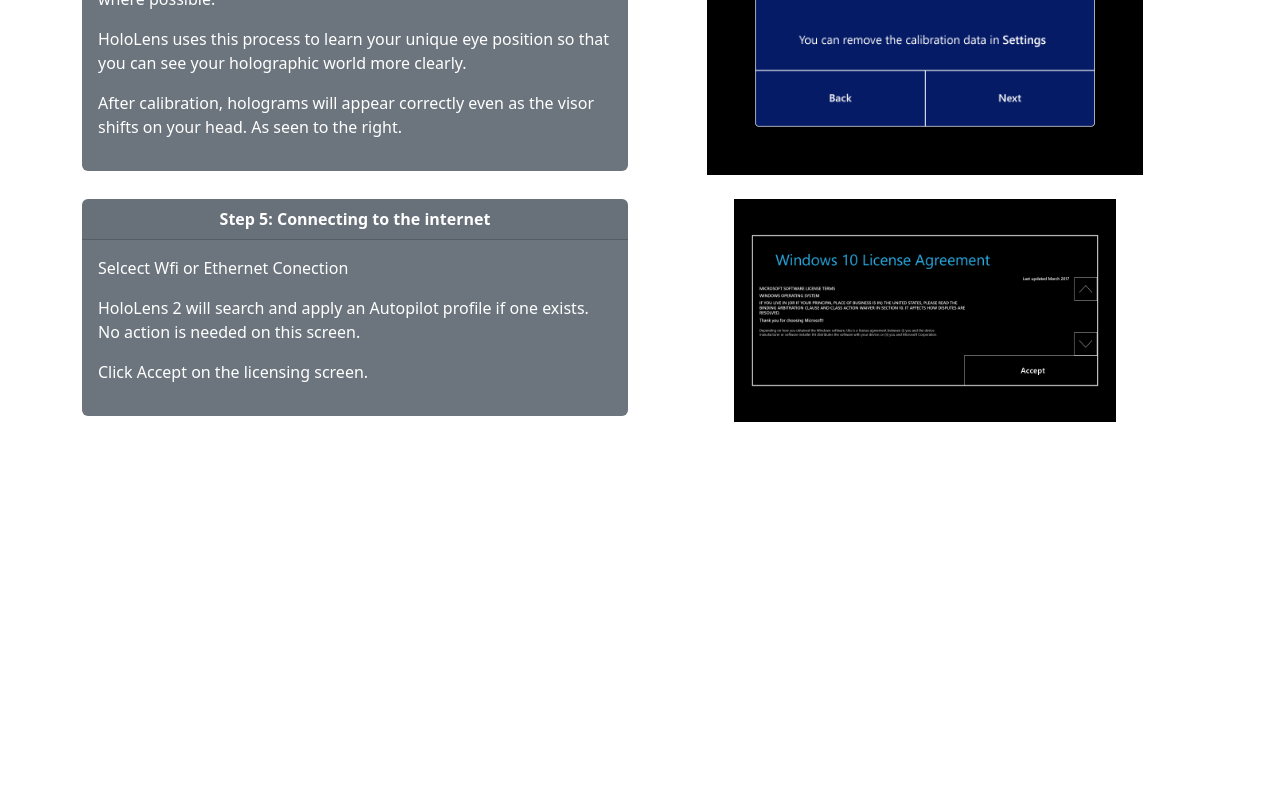
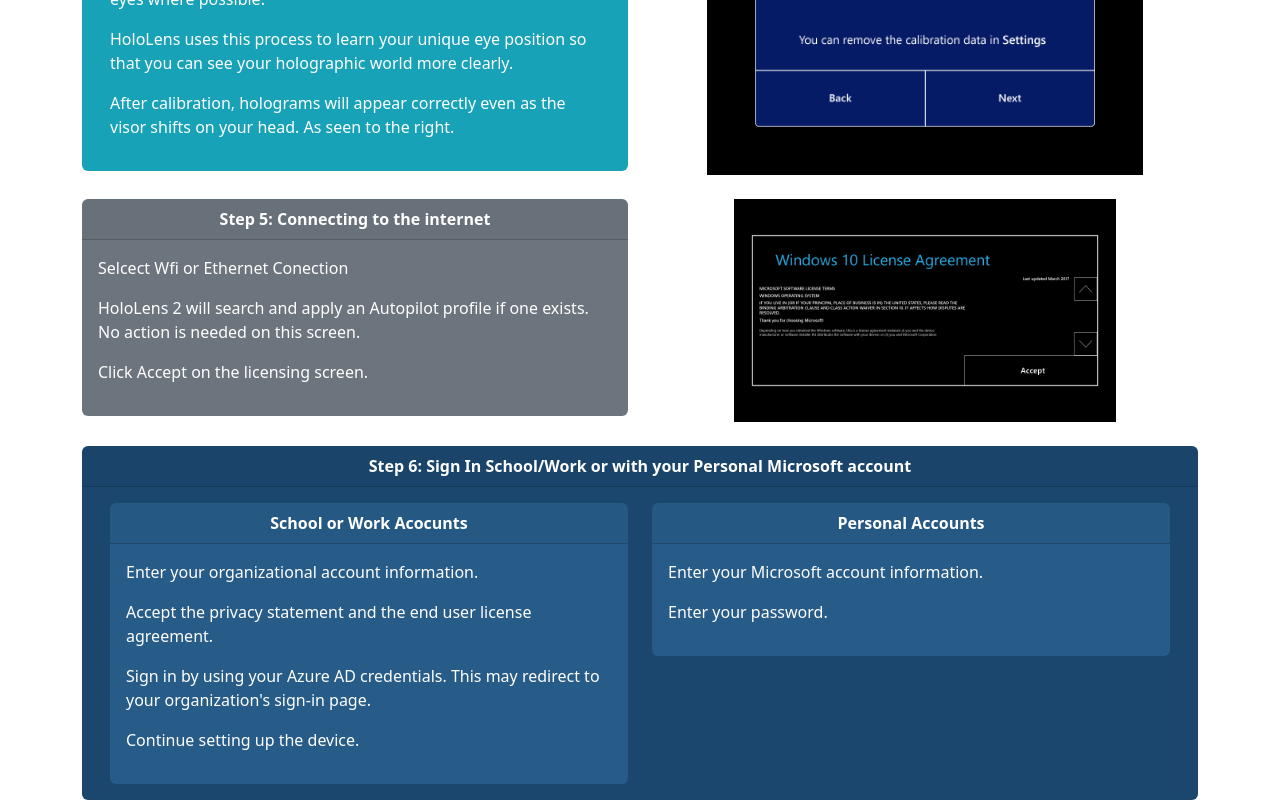
Before and after one commit to Avanade/opentechinternship, a React (Create React App) app in the folder riona/website-qr-code-project/set-up-headset/: page /step-by-step in a window 1280 px wide. Shown: the part 1554-2354 px from the top of the page. Before the commit the page ends 2000 px from the top, so only its background shows below. Built offline with nearby package versions, Linux system fonts and the light colour scheme.

Commit message:
Adidng somme css as well as sign in, instructions.
Signed-off-by: Riona John (c) <riona.john@avanade.com>

```diff
--- /dev/null
+++ b/riona/website-qr-code-project/set-up-headset/src/components/sign_in_personal.jsx
@@ -0,0 +1,27 @@
+import React from 'react';
+
+import '../css_componets/card_css.css';
+
+import { Card } from 'react-bootstrap';
+
+const SignInPersonal = () => {
+    return (
+        <Card className="signInPersonal">
+            {/*text colour rewrites react-boostrap - orginally white*/}
+            <Card.Header style={{ textAlign: "center", fontWeight: "bold" }}>
+                Personal Accounts
+            </Card.Header>
+            <Card.Body>
+                <Card.Text>
+                    <p>
+                        Enter your Microsoft account information.
+                    </p>
+                    <p>
+                        Enter your password.
+                    </p>
+                </Card.Text>
+            </Card.Body>
+        </Card>
+    )
+}
+export default SignInPersonal
--- /dev/null
+++ b/riona/website-qr-code-project/set-up-headset/src/components/sign_in_schwork.jsx
@@ -0,0 +1,34 @@
+import React from 'react';
+
+import '../css_componets/card_css.css';
+
+import { Card } from 'react-bootstrap';
+
+const SignInSchoolOrWork = () => {
+    return (
+        <Card className="signInSchWork">
+            {/*text colour rewrites react-boostrap - orginally white*/}
+            <Card.Header style={{ textAlign: "center", fontWeight: "bold" }}>
+                School or Work Acocunts
+            </Card.Header>
+            <Card.Body>
+                <Card.Text>
+                    <p>
+                        Enter your organizational account information.
+                    </p>
+                    <p>
+                        Accept the privacy statement and the end user license agreement.
+                    </p>
+                    <p>
+                        Sign in by using your Azure AD credentials.
+                        This may redirect to your organization's sign-in page.
+                    </p>
+                    <p>
+                        Continue setting up the device.
+                    </p>
+                </Card.Text>
+            </Card.Body>
+        </Card>
+    )
+}
+export default SignInSchoolOrWork
--- a/riona/website-qr-code-project/set-up-headset/src/components/step_card_4.jsx
+++ b/riona/website-qr-code-project/set-up-headset/src/components/step_card_4.jsx
@@ -3,7 +3,7 @@ import React from 'react';
 import '../css_componets/card_css.css';
 import '../css_componets/image.css';
 
-import { Card } from 'react-bootstrap';
+import { Card, Container, Row, Col } from 'react-bootstrap';
 
 const StepCard4 = () => {
     return (
@@ -14,6 +14,9 @@ const StepCard4 = () => {
             </Card.Header>
             <Card.Body>
                 <Card.Text>
+                    <Container>
+                        <Row>
+                            <Col>
                                 <p>
                                     The first step is to adjust your visor.
                                     (Make sure the visor is pushed fully down and in,
@@ -37,6 +40,9 @@ const StepCard4 = () => {
                                     After calibration, holograms will appear correctly
                                     even as the visor shifts on your head. As seen to the right.
                                 </p>
+                            </Col>
+                        </Row>
+                    </Container>
                 </Card.Text>
             </Card.Body>
         </Card>
--- /dev/null
+++ b/riona/website-qr-code-project/set-up-headset/src/components/step_card_signin.jsx
@@ -0,0 +1,32 @@
+import React from 'react';
+
+import '../css_componets/card_css.css';
+
+import { Card, Container, Row, Col } from 'react-bootstrap';
+
+import SignInSchoolOrWork from './sign_in_schwork';
+import SignInPersonal from './sign_in_personal';
+
+const SignInStepCard = () => {
+    return (
+        <Card className="SignIn">
+            {/*text colour rewrites react-boostrap - orginally white*/}
+            <Card.Header style={{ textAlign: "center", fontWeight: "bold" }}>
+                Step 6: Sign In School/Work or with your Personal Microsoft account
+            </Card.Header>
+            <Card.Body>
+                <Container>
+                    <Row>
+                        <Col>
+                            <SignInSchoolOrWork />
+                        </Col>
+                        <Col>
+                            <SignInPersonal />
+                        </Col>
+                    </Row>
+                </Container>
+            </Card.Body>
+        </Card>
+    )
+}
+export default SignInStepCard
--- a/riona/website-qr-code-project/set-up-headset/src/css_componets/card_css.css
+++ b/riona/website-qr-code-project/set-up-headset/src/css_componets/card_css.css
@@ -5,9 +5,29 @@
     text-align: left;
 }
 
-.card Important{
+.Important{
     color: #fff;
     background-color: #17a2b8;
     border: #677b8d;
     text-align: left;
 }
+
+.SignIn{
+    color: #fff;
+    background-color: #1b476e;
+    border: #6c757d;
+    text-align: left;
+}
+.signInSchWork {
+    color: #fff;
+    background-color: #275b88;
+    border: #677b8d;
+    text-align: left;
+}
+
+.signInPersonal {
+    color: #fff;
+    background-color: #275b88;
+    border: #677b8d;
+    text-align: left;
+}
--- a/riona/website-qr-code-project/set-up-headset/src/pages/StepByStep.jsx
+++ b/riona/website-qr-code-project/set-up-headset/src/pages/StepByStep.jsx
@@ -13,6 +13,7 @@ import StepCard4 from '../components/step_card_4';
 import CalibrationImg from '../components/calibration_img';
 import NetworkStepCard from '../components/step_card_network';
 import LicenseImg from '../components/license_img';
+import SignInStepCard from '../components/step_card_signin';
 
 function StepByStep() {
   return (
@@ -51,6 +52,9 @@ function StepByStep() {
           <Col><LicenseImg /></Col>
         </Row>
         <br />
+        <Row>
+          <Col><SignInStepCard /></Col>
+        </Row>
       </Container>
     </div>
   );
```
Lines whose indentation alone changed are shown as unchanged.
